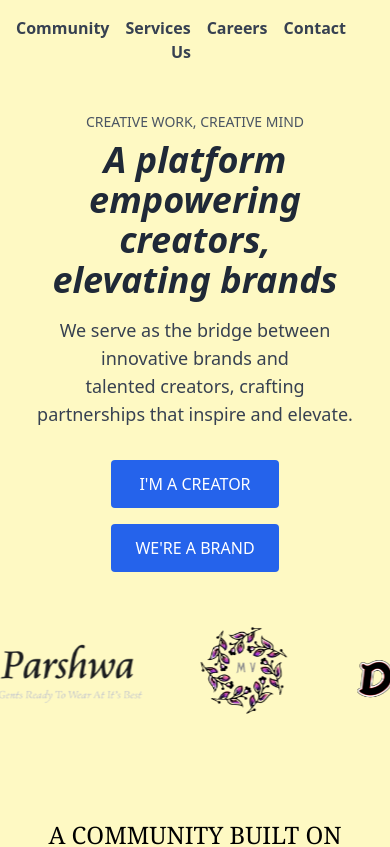
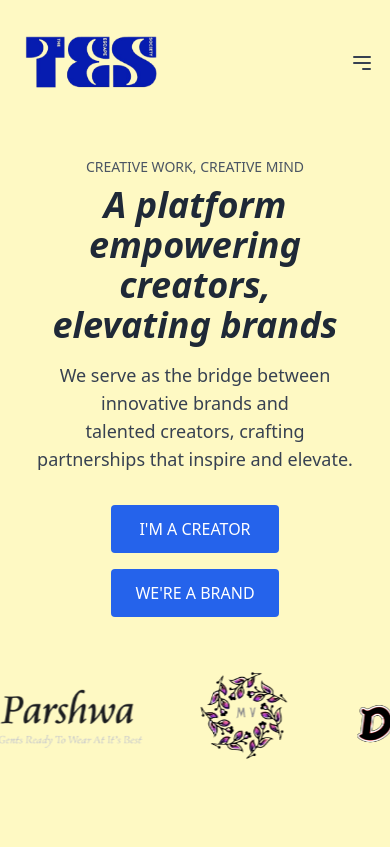
Before and after one commit to Arohance-KV/arohance-task, a React (Create React App) app: page / in a window 390 px wide. Shown: the top 847 px of the page. Built offline with nearby package versions, Linux system fonts and the light colour scheme; the HTML template or start-up script is replaced by a standard one.

Commit message:
hamburger added

```diff
--- a/src/Components/Navbar.js
+++ b/src/Components/Navbar.js
@@ -1,40 +1,76 @@
-import React from "react";
+import React, { useState } from "react";
 import { NavLink } from "react-router-dom";
 
 const Navbar = () => {
+  const [isOpen, setIsOpen] = useState(false);
+
+  const toggleMenu = () => {
+    setIsOpen(!isOpen);
+  };
+
   return (
-    <>
-      <header className="flex justify-between items-center p-4 bg-yellow-100">
-        <a href="/"><img src="images/title-logo.png" alt="logo" width="150" height="250" /></a>
+      <header className="flex justify-between items-center p-4 bg-yellow-100 ">
+        <a href="/">
+          <img src="images/title-logo.png" alt="logo" width="150" height="250" />
+        </a>
 
-        <nav className="space-x-4 mr-14">
+        {/* Hamburger Menu Button */}
+        <button
+          onClick={toggleMenu}
+          className="text-gray-700 focus:outline-none md:hidden"
+        >
+          <svg
+            className="w-6 h-6"
+            fill="none"
+            stroke="currentColor"
+            viewBox="0 0 24 24"
+            xmlns="http://www.w3.org/2000/svg"
+          >
+            <path
+              strokeLinecap="round"
+              strokeLinejoin="round"
+              strokeWidth="2"
+              d={isOpen ? "M6 18L18 6M6 6l12 12" : "M4 6h16M4 12h16m-7 6h7"}
+            ></path>
+          </svg>
+        </button>
+
+        {/* Navigation Links */}
+        <nav
+          className={`${
+            isOpen ? "block" : "hidden"
+          } absolute top-16 left-0 w-full bg-yellow-100 md:static md:w-auto md:flex md:items-center md:space-x-4 md:mr-14`}
+        >
           <NavLink
             to="/community"
-            className="text-gray-700 hover:underline font-bold"
+            className="block py-2 text-gray-700 hover:underline font-bold text-center"
+            onClick={toggleMenu}
           >
             Community
           </NavLink>
           <NavLink
             to="/services"
-            className="text-gray-700 hover:underline font-bold"
+            className="block py-2 text-gray-700 hover:underline font-bold text-center"
+            onClick={toggleMenu}
           >
             Services
           </NavLink>
           <NavLink
             to="/career"
-            className="text-gray-700 hover:underline font-bold"
+            className="block py-2 text-gray-700 hover:underline font-bold text-center"
+            onClick={toggleMenu}
           >
             Careers
           </NavLink>
           <NavLink
             to="/contact"
-            className="text-gray-700 hover:underline font-bold"
+            className="block py-2 text-gray-700 hover:underline font-bold text-center"
+            onClick={toggleMenu}
           >
             Contact Us
           </NavLink>
         </nav>
       </header>
-    </>
   );
 };
 
```
